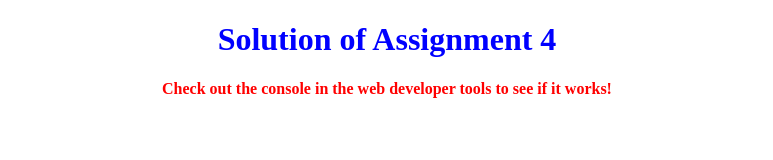
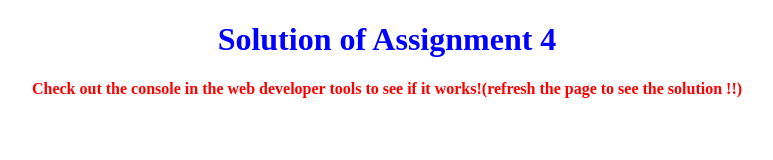
Before and after one commit to ABDO2121k/module4-solution, a plain HTML site: page index.html in a window 1280 px wide. Shown: the whole page, without its empty margins (253-1026 px from the left). Drawn offline with Linux system fonts and the light colour scheme.

Commit message:
index.html

```diff
--- a/index.html
+++ b/index.html
@@ -9,7 +9,7 @@
 </head>
 <body>
     <h1 style="text-align: center; color:blue">Solution of Assignment 4</h1>
-    <p style="text-align: center; color:red; font-weight:bolder">Check out the console in the web developer tools to see if it works!</p>
+    <p style="text-align: center; color:red; font-weight:bolder">Check out the console in the web developer tools to see if it works!(refresh the page to see the solution !!)</p>
 </body>
 
 </html>
```
